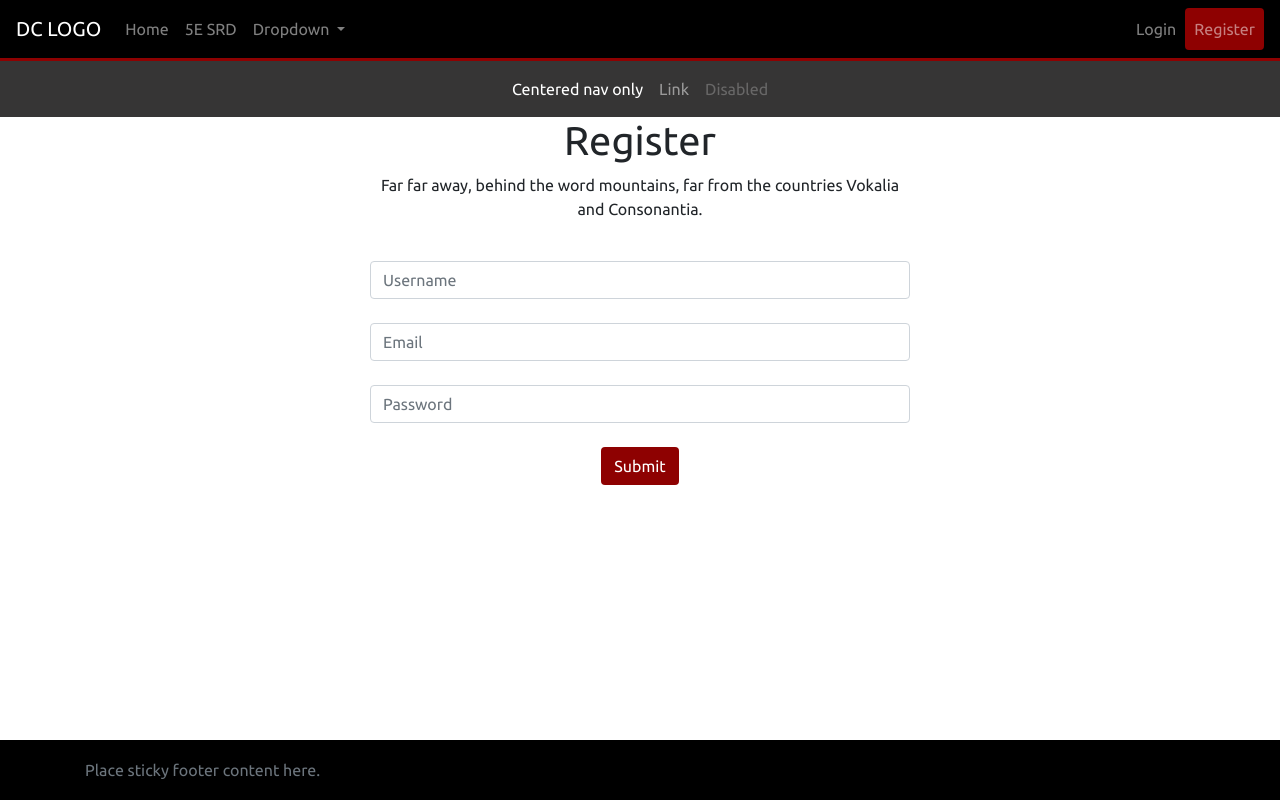
After one commit to Code-Institute-Submissions/mattingliscoding-code-institute-milestone-project-three, a Flask app: page /register in a window 1280 px wide. The commit adds this page. Run offline with Flask 2, Linux system fonts and the light colour scheme; some libraries are stand-ins or nearby versions.

Commit message:
Added register.html template & customised bootstrap form

```diff
--- a/app.py
+++ b/app.py
@@ -4,6 +4,7 @@ from flask import (
     redirect, request, session, url_for)
 from flask_pymongo import PyMongo
 from bson.objectid import ObjectId
+from werkzeug.security import generate_password_hash, check_password_hash
 if os.path.exists("env.py"):
     import env
 
@@ -20,6 +21,31 @@ mongo = PyMongo(app)
 @app.route("/")
 def index():
     return render_template("landing-page.html")
+
+
+@app.route("/register", methods=["GET", "POST"])
+def register():
+    if request.method == "POST":
+        # check if username already exists in db
+        existing_user = mongo.db.users.find_one(
+            {"username": request.form.get("username").lower()})
+
+        if existing_user:
+            flash("Username already exists")
+            return redirect(url_for("register"))
+
+        register = {
+            "username": request.form.get("username").lower(),
+            "password": generate_password_hash(request.form.get("password"))
+        }
+        mongo.db.users.insert_one(register)
+
+        # put the new user into 'session' cookie
+        session["user"] = request.form.get("username").lower()
+        flash("Registration Successful!")
+        return redirect(url_for("profile", username=session["user"]))
+
+    return render_template("register.html")
 
 
 @app.route("/srd_lookup")
--- a/static/css/style.css
+++ b/static/css/style.css
@@ -5,7 +5,23 @@ body{
     font-family: 'Ubuntu', sans-serif;
 }
 
+html {
+    position: relative;
+    min-height: 100%;
+}
 
+body {
+    margin-bottom: 60px; /* Margin bottom by footer height */
+}
+
+.footer {
+    background-color: #000;
+    position: absolute;
+    bottom: 0;
+    width: 100%;
+    height: 60px; /* Set the fixed height of the footer here */
+
+}
 
 .container-fluid{
     padding-right: 15px;
@@ -34,10 +50,11 @@ body{
     background-color: #000;
 }
 
-.footer{
-    background-color: #000;
-    min-height: 100px;
+.red-button{
+    background-color: #8e0101;
+    color: #fff;
 }
+
 
 
 
@@ -201,6 +218,35 @@ body{
   padding-left: 10px;
 }
 
+
+/* REGISTER PAGE */
+
+form{
+    text-align: center;
+}
+
+.form-signin {
+    width: 100%;
+    max-width: 330px;
+    padding: 15px;
+    margin: auto;
+}
+
+.bd-placeholder-img {
+        font-size: 1.125rem;
+        text-anchor: middle;
+        -webkit-user-select: none;
+        -moz-user-select: none;
+        -ms-user-select: none;
+        user-select: none;
+      }
+
+      @media (min-width: 768px) {
+        .bd-placeholder-img-lg {
+          font-size: 3.5rem;
+        }
+      }
+
 /* MEDIA QUERIES */
 
 @media (max-width: 1100px) {
--- a/templates/base.html
+++ b/templates/base.html
@@ -26,11 +26,11 @@
 
 		<div class="collapse navbar-collapse" id="navbarSupportedContent">
 			<ul class="navbar-nav mr-auto">
-				<li class="nav-item active">
+				<li class="nav-item">
 					<a class="nav-link" href="{{ url_for('index') }}">Home <span class="sr-only">(current)</span></a>
 				</li>
 				<li class="nav-item">
-					<a class="nav-link" href="{{ url_for('srd_lookup') }}">Link</a>
+					<a class="nav-link" href="{{ url_for('srd_lookup') }}">5E SRD</a>
 				</li>
 				<li class="nav-item dropdown">
 					<a class="nav-link dropdown-toggle" href="#" id="navbarDropdown" role="button" data-toggle="dropdown"
@@ -47,10 +47,10 @@
 			</ul>
 			<ul class="navbar-nav">
                 <li class="nav-item">
-					<a class="nav-link btn" href="#">Login</a>
+					<a class="btn nav-link" href="#">Login</a>
 				</li>
                 <li class="nav-item">
-					<a class="nav-link btn-secondary" href="#">Register</a>
+					<a class="btn nav-link red-button" href="{{ url_for('register') }}">Register</a>
 				</li>
             </ul>
 		</div>
@@ -84,8 +84,8 @@
 	</main>
 
 
-    <div class="red-divider"></div>
-    <footer class="footer">
+
+    <footer class="footer navbar navbar-fixed-bottom">
         <div class="container">
             <span class="text-muted">Place sticky footer content here.</span>
         </div>
--- /dev/null
+++ b/templates/register.html
@@ -0,0 +1,45 @@
+<!DOCTYPE html>
+{% extends "base.html" %}
+{% block content %}
+<form class="mb-auto" method="POST" action="{{ url_for('register') }}">
+    <div class="container">
+        <div class="row justify-content-center">
+            <div class="col-12 col-md-8 col-lg-8 col-xl-6">
+                <div class="row">
+                    <div class="col text-center">
+                        <h1>Register</h1>
+                        <p class="text-h3">Far far away, behind the word mountains, far from the countries Vokalia and Consonantia. </p>
+                    </div>
+                </div>
+                <!-- USERNAME -->
+                <div class="row align-items-center">
+                    <div class="col mt-4">
+                        <input type="text" id="username" class="form-control validate" placeholder="Username" name="username" minlength="5"
+                            maxlength="15" pattern="^[a-zA-Z0-9]{5,15}$" required>
+                    </div>
+                </div>
+                <!-- EMAIL -->
+                <div class="row align-items-center mt-4">
+                    <div class="col">
+                        <input type="email" class="form-control" placeholder="Email">
+                    </div>
+                </div>
+                <!-- PASSWORD -->
+                <div class="row align-items-center mt-4">
+                    <div class="col">
+                        <input id="password" name="password" type="password" minlength="5"
+                            maxlength="15" pattern="^[a-zA-Z0-9]{5,15}$" class="form-control validate" placeholder="Password" required>
+                    </div>
+                </div>
+
+                <div class="row justify-content-center mt-4">
+                    <div class="col-s-12">
+                        <button class="btn red-button">Submit</button>
+                    </div>
+                </div>
+            </div>
+        </div>
+    </div>
+</form>
+
+{% endblock %}
```
Also changed, not shown: templates/sign-in.html (added, +21 -0 lines), static/js/script.js (line endings or trailing spaces).
